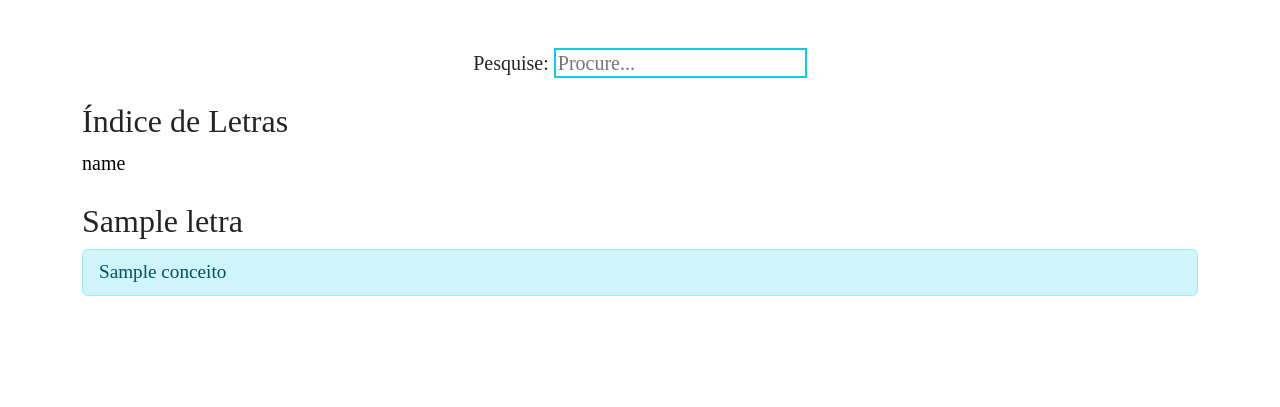
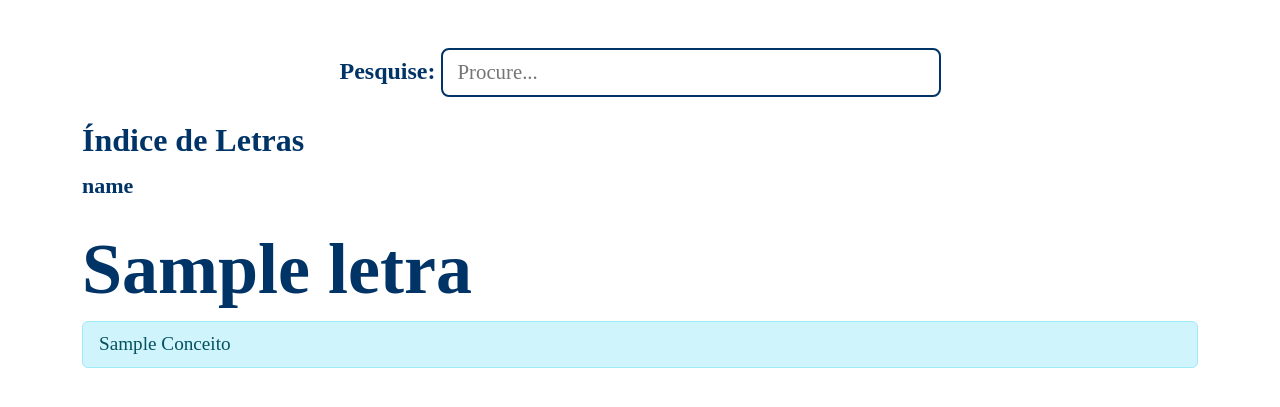
Before and after one commit to Afonsosr/PLN---Trabalho2, a Flask app: template templates/conceitos.html in a window 1280 px wide. Shown: the part 80-487 px from the top of the page. Run offline with Flask 3, Linux system fonts and the light colour scheme; the template is opened without the code that fills it: most values are stand-ins (such as "Sample title", 1, 10 or a date in 2020); parts of the project's set-up code (start-up, migrations or seed data) failed here and were passed over; some libraries are stand-ins or nearby versions.

Commit message:
conceitos

```diff
--- a/app.py
+++ b/app.py
@@ -2,6 +2,7 @@
 from flask import Flask, render_template, request, redirect, url_for
 import json
 import os
+import unicodedata
 from collections import defaultdict
 
 app = Flask(__name__)
@@ -34,23 +35,16 @@
         for item in lista_conceitos:
             conceito = item.get("Conceito")
             if conceito:
-                primeira_letra = conceito[0].upper()
+                # Normalização Unicode - elimina acentos
+                conceito_sem_acentos = unicodedata.normalize("NFD", conceito).encode("ascii", "ignore").decode("utf-8")
+                primeira_letra = conceito_sem_acentos[0].upper()
 
-                # Junta as letras com acento à letra normal
-                if primeira_letra in ["Á", "Â"]:
-                    conceitos_por_letra["A"].append(conceito)
-                elif primeira_letra == "É":
-                    conceitos_por_letra["E"].append(conceito)
-                elif primeira_letra == "Í":
-                    conceitos_por_letra["I"].append(conceito)
-                elif primeira_letra == "Ó":
-                    conceitos_por_letra["O"].append(conceito)
-                elif primeira_letra == "Ú":
-                    conceitos_por_letra["U"].append(conceito)
-                else:
-                    conceitos_por_letra[primeira_letra].append(conceito)
+                conceitos_por_letra[primeira_letra].append(conceito)
+
+    # Ordenar alfabeticamente dentro de cada letra
+    for letra in conceitos_por_letra:
+        conceitos_por_letra[letra].sort(key=lambda c: unicodedata.normalize("NFD", c).encode("ascii", "ignore").decode("utf-8"))
 
     return render_template("conceitos.html", conceitos_por_letra=conceitos_por_letra)
 
-
 app.run(host="localhost", port=4001, debug=True)
--- a/templates/conceitos.html
+++ b/templates/conceitos.html
@@ -3,28 +3,83 @@
 {% block body %}
     <style>
         .list-group-item {
-            font-size: 1.2rem; /* Ajuste o tamanho da fonte conforme necessário */
+            font-size: 1.2rem;
         }
 
         .letra-anchor {
-            font-size: 20px;
+            font-size: 22px;
             margin-right: 15px;
             text-decoration: none;
-            color: black;
+            color: #003366;
+            font-weight: bold;
         }
 
         .letra-anchor:hover {
             text-decoration: underline;
         }
+
+        .search-label {
+            font-size: 1.5rem;
+            color: #003366;
+            font-weight: bold;
+        }
+
+        .search-box {
+            border: 2px solid #003366;
+            border-radius: 8px;
+            padding: 10px 15px;
+            font-size: 1.3rem;
+            width: 50%;
+            max-width: 500px;
+        }
+
+        .indice-titulo {
+            font-size: 2rem;
+            color: #003366;
+            font-weight: bold;
+            margin-bottom: 10px;
+        }
+
+        .letra-section-titulo {
+            font-size: 4.5rem;
+            color: #003366;
+            font-weight: bold;
+            margin-top: 20px;
+        }
+
+        /* Botão voltar ao topo */
+        #btnTopo {
+            display: none; /* invisível por padrão */
+            position: fixed;
+            bottom: 30px;
+            right: 30px;
+            z-index: 99;
+            font-size: 18px;
+            border: none;
+            outline: none;
+            background-color: #003366;
+            color: white;
+            cursor: pointer;
+            padding: 15px 20px;
+            border-radius: 10px;
+            box-shadow: 0 4px 8px rgba(0,0,0,0.3);
+        }
+
+        #btnTopo:hover {
+            background-color: #001F4D;
+        }
     </style>
 
     <div class="container">
-        <!-- Acrescenta barra de pesquisa -->
-        <h5 class="mt-5 text-center"> Pesquise: <input id="myInput" class="border border-info border-2" type="text" placeholder="Procure..."> </h5>
+        <!-- Barra de pesquisa -->
+        <h5 class="mt-5 text-center">
+            <span class="search-label">Pesquise:</span>
+            <input id="myInput" class="search-box" type="text" placeholder="Procure...">
+        </h5>
 
-        <!-- Acrescenta um índice de letras que podem ser clicadas para direcionar à letra -->
+        <!-- Índice de Letras -->
         <div class="mt-4">
-            <h2>Índice de Letras</h2>
+            <h2 class="indice-titulo">Índice de Letras</h2>
             <div>
                 {% for letra in conceitos_por_letra.keys() %}
                     <a class="letra-anchor" href="#{{ letra }}">{{ letra }}</a>
@@ -32,17 +87,37 @@
             </div>
         </div>
 
-
         <!-- Expõe os conceitos -->
         {% for letra, conceitos_letra in conceitos_por_letra.items() %}
         <div class="mt-4 letra-section" id="{{ letra }}">
-            <h2>{{ letra }}</h2>
+            <h2 class="letra-section-titulo">{{ letra }}</h2>
             <div class="list-group">
                 {% for conceito in conceitos_letra %}
-                    <a href="/conceito/{{ conceito }}" class="list-group-item list-group-item-action list-group-item-info">{{ conceito }}</a>
+                    <a href="/conceito/{{ conceito }}" class="list-group-item list-group-item-action list-group-item-info">{{ conceito|title }}</a>
                 {% endfor %}
             </div>
         </div>
         {% endfor %}
     </div>
+
+    <!-- Botão voltar ao topo -->
+    <button onclick="topFunction()" id="btnTopo" title="Voltar ao topo">Voltar ao Topo</button>
+
+    <script>
+        // Mostrar o botão quando faz scroll
+        window.onscroll = function() {scrollFunction()};
+
+        function scrollFunction() {
+            if (document.body.scrollTop > 300 || document.documentElement.scrollTop > 300) {
+                document.getElementById("btnTopo").style.display = "block";
+            } else {
+                document.getElementById("btnTopo").style.display = "none";
+            }
+        }
+
+        function topFunction() {
+            window.scrollTo({ top: 0, behavior: 'smooth' });
+        }
+    </script>
+
 {% endblock %}
```
